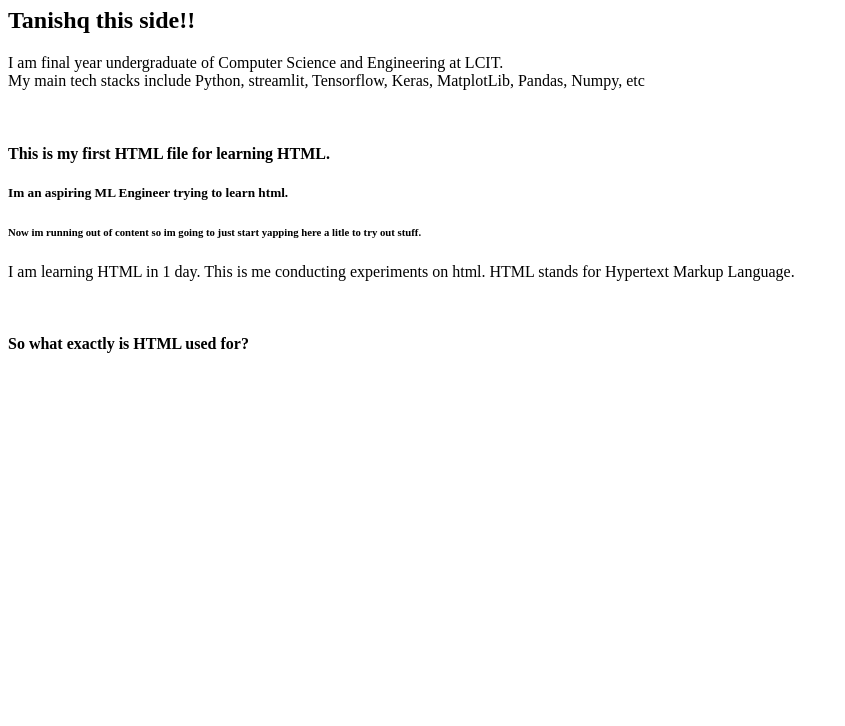
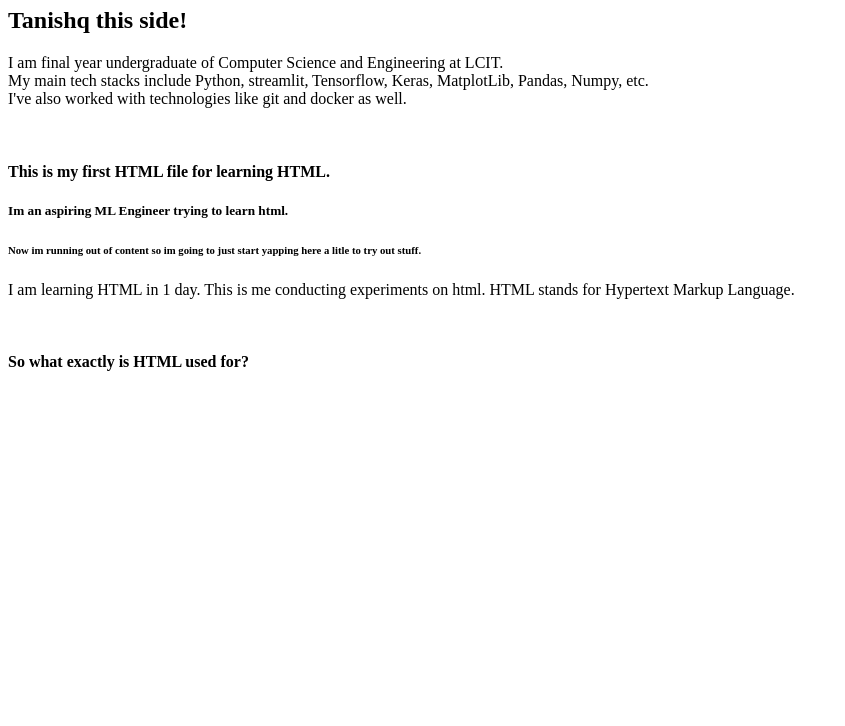
Before and after one commit to tvnisxq/handsOnHTML, a plain HTML site: page learnHTML/index.html in a window 1280 px wide. Shown: the part 74-800 px from the top of the page, without its empty margins (0-845 px from the left). Drawn offline with Linux system fonts and the light colour scheme.

Commit message:
Added br tags for linespaces and some text formatting

```diff
--- a/learnHTML/index.html
+++ b/learnHTML/index.html
@@ -5,10 +5,12 @@
 </head>
 <body>
     <h1>Hello There👋🏻</h1>
-    <h2>Tanishq this side!!</h2>
+    <h2>Tanishq this side!</h2>
     <p>I am final year undergraduate of Computer Science and Engineering at LCIT.
        <br>
-        My main tech stacks include Python, streamlit, Tensorflow, Keras, MatplotLib, Pandas, Numpy, etc
+        My main tech stacks include Python, streamlit, Tensorflow, Keras, MatplotLib, Pandas, Numpy, etc.
+        <br>
+        I've also worked with technologies like git and docker as well.
     </p>
     <br>
     <h4>This is my first HTML file for learning HTML.
```
